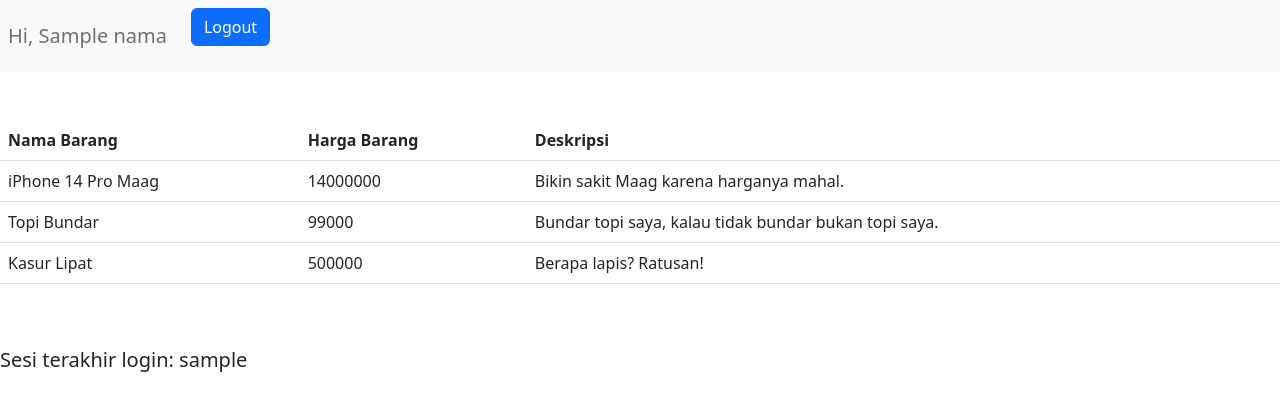
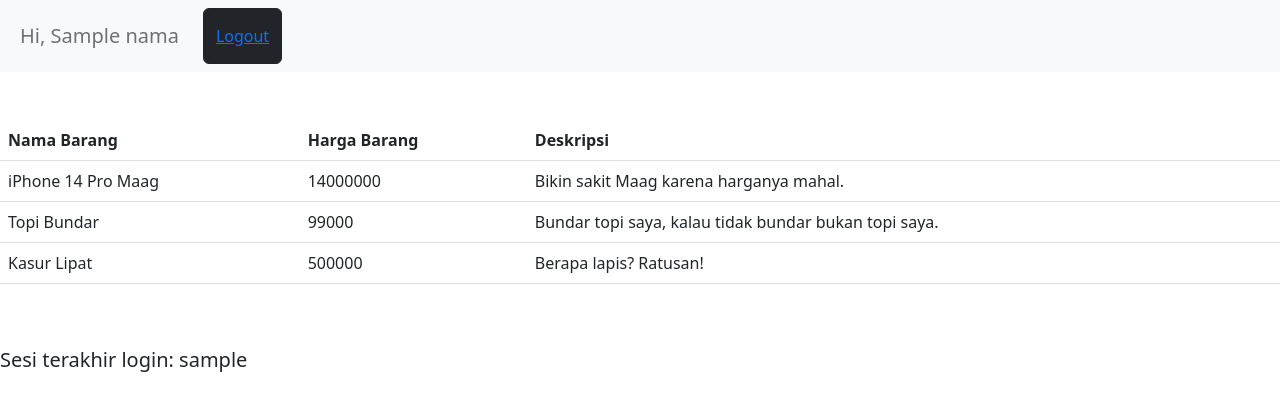
Before and after one commit to naufalalsar/PBP-lab-1, a Django app: template wishlist/templates/wishlist.html in a window 1280 px wide. Shown: the top 411 px of the page. Run offline with Django 4.2, Linux system fonts and the light colour scheme; data comes from the database, SQL or seed files in the repository; tables that the repository leaves empty hold one stand-in row (values such as "Sample post"); the template is opened without the code that fills it: values that come from a table or form of the project are taken from there, most other values are stand-ins (such as "Sample title", 1, 10 or a date in 2020); some libraries are stand-ins or nearby versions.

Commit message:
fixing some minor bug and updating web display

```diff
--- a/wishlist/templates/login.html
+++ b/wishlist/templates/login.html
@@ -25,7 +25,8 @@
 
             <tr>
                 <td></td>
-                <td><input class="btn login_btn" type="submit" value="Login"></td>
+                <td><input class="btn btn-dark" type="submit" value="Login"></td>
+
             </tr>
         </table>
     </form>
--- a/wishlist/templates/wishlist.html
+++ b/wishlist/templates/wishlist.html
@@ -7,13 +7,12 @@
 {% load static %}
 
 <nav class="navbar navbar-expand-lg bg-light">
-    <div class="navbar-collapse collapse w-100 order-1 order-md-0 dual-collapse2">
+    <div class="container-fluid">
         <ul class="navbar-nav mr-auto">
             <li class="navbar-brand">
                 <a class="nav-link">Hi, {{nama}}</a>
             </li>
-            <li class="nav-brand">
-                <button class="btn btn-primary"><a href="{% url 'wishlist:logout' %}"></a>Logout</button>
+                <button class="btn btn-dark" type="button"><a href="{% url 'wishlist:logout' %}">Logout</a></button>
             </li>
         </ul>
     </div>
```
